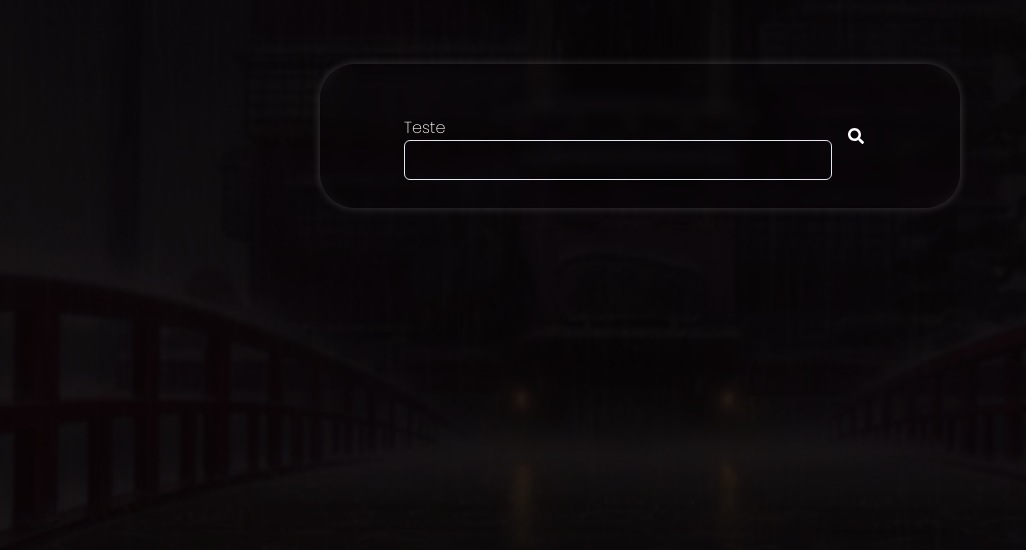
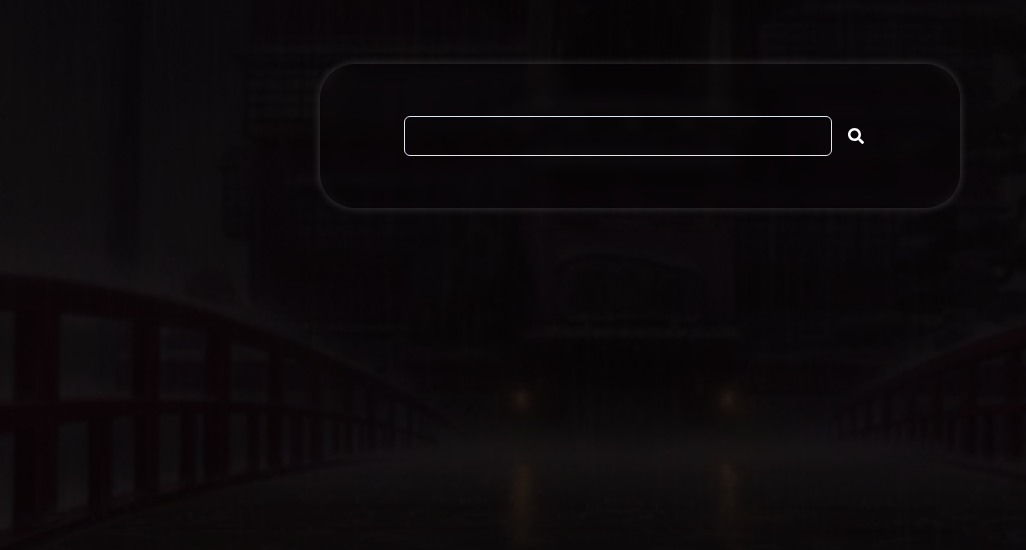
Before and after one commit to Beabelha/Time, a React (Create React App) app: page / in a window 1280 px wide. Shown: the part 136-686 px from the top of the page, without its empty margins (0-1026 px from the left). Built offline with nearby package versions, Linux system fonts and the light colour scheme.

Commit message:
Tirei o teste

```diff
--- a/src/components/Search/Search.jsx
+++ b/src/components/Search/Search.jsx
@@ -20,7 +20,6 @@ export default function InputBusca({ onSubmit }) {
 
                     <Grid templateColumns='repeat(2, 1fr)' gap={1}>
                         <GridItem colSpan={3} h='10'>
-                            <Text>Teste</Text>
                             <Input
                                 type="text"
                                 value={search}
```
